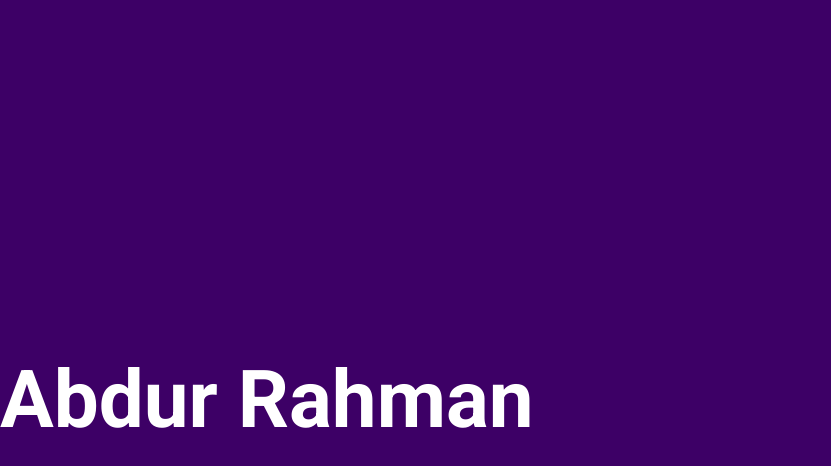
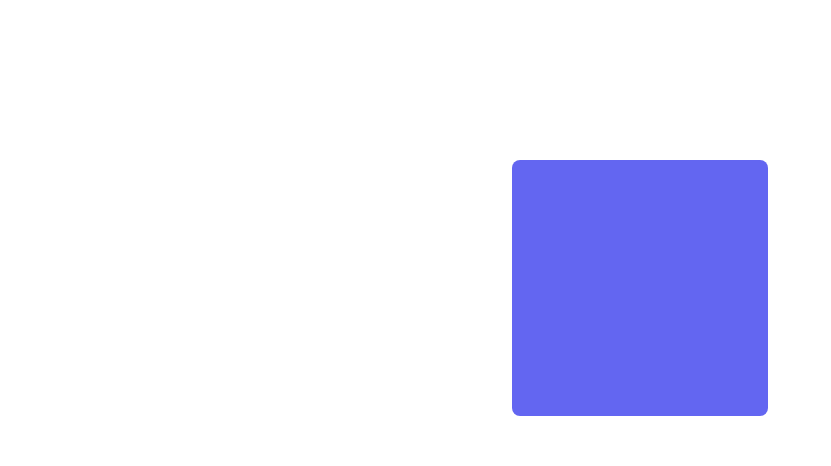
Before and after one commit to abdurrahmanrahat/react-reusable-components, a React (Vite) app: page / in a window 1280 px wide. Shown: the top 466 px of the page, without its empty margins (0-831 px from the left). Built offline with nearby package versions, Linux system fonts and the light colour scheme.

Commit message:
Motion Element

```diff
--- a/package.json
+++ b/package.json
@@ -12,6 +12,7 @@
   "dependencies": {
     "@hookform/resolvers": "^3.3.4",
     "clsx": "^2.1.0",
+    "framer-motion": "^10.18.0",
     "react": "^18.2.0",
     "react-dom": "^18.2.0",
     "react-hook-form": "^7.49.3",
--- /dev/null
+++ b/src/pages/M-07-F-Motion/Lession1.tsx
@@ -0,0 +1,22 @@
+import { motion } from "framer-motion";
+import Container from "../../components/ui/Container";
+
+const initial = { rotate: 0 };
+const animate = { rotate: 360 };
+
+const Lession1 = () => {
+  return (
+    <Container>
+      <div className="flex justify-center items-center mt-40">
+        <motion.div
+          initial={initial}
+          animate={animate}
+          transition={{ type: "spring", duration: 2 }}
+          className="size-64 bg-indigo-500 rounded-lg"
+        ></motion.div>
+      </div>
+    </Container>
+  );
+};
+
+export default Lession1;
--- a/src/routes/Routes.tsx
+++ b/src/routes/Routes.tsx
@@ -1,13 +1,14 @@
 import { createBrowserRouter } from "react-router-dom";
 import AdminLayout from "../components/layout/AdminLayout";
 import About from "../pages/About/About";
-import AniWithJs from "../pages/AniWithJs/AniWithJs";
 import Home from "../pages/Home/Home";
+import Lession1 from "../pages/M-07-F-Motion/Lession1";
 
 const router = createBrowserRouter([
   {
     path: "/",
-    element: <AniWithJs></AniWithJs>,
+    // element: <AniWithJs></AniWithJs>,
+    element: <Lession1></Lession1>,
     children: [
       {
         index: true,
```
Also changed, not shown: src/pages/M-07-F-Motion/Lession2.tsx (added), 1 other file (tests, documents, lock files or other folders).
